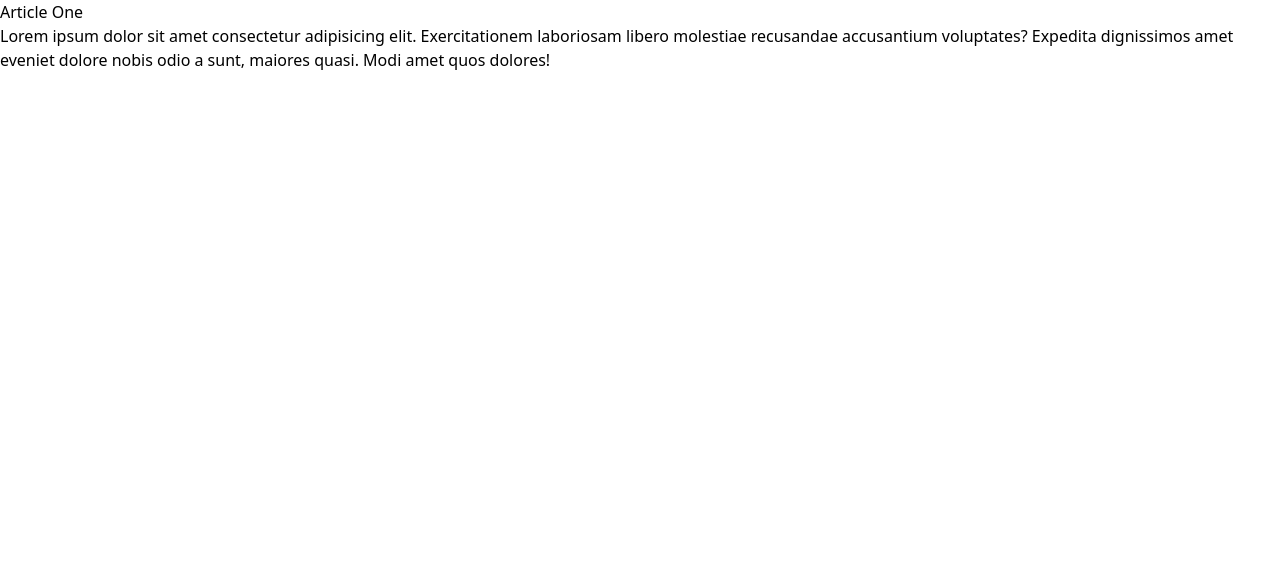
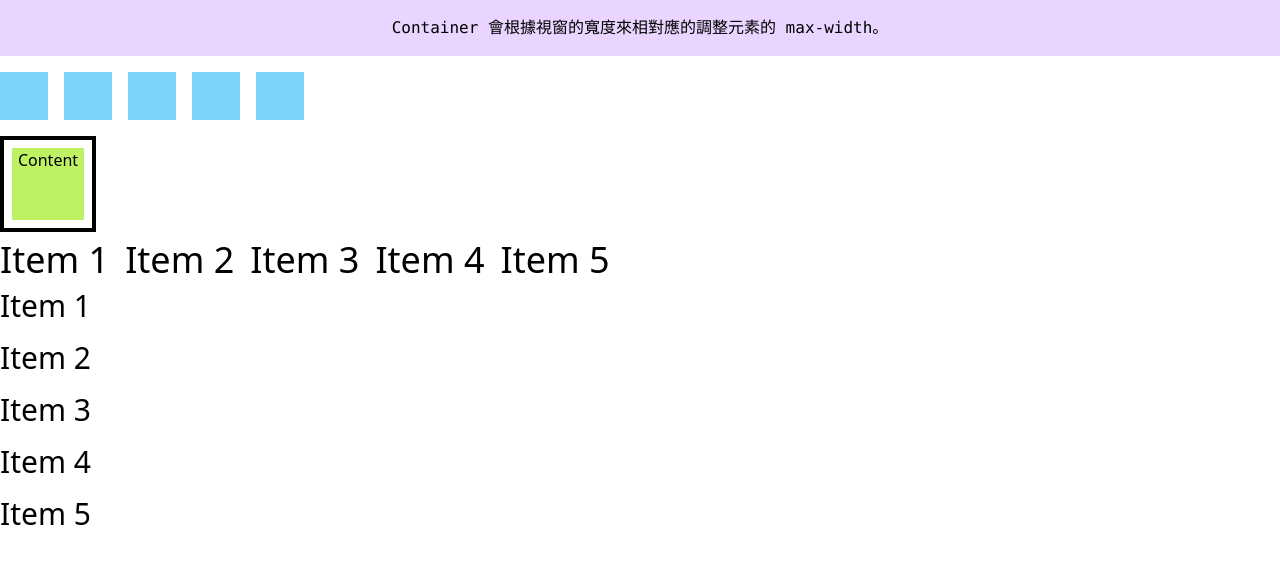
Before and after one commit to daxia-mao/tailwind-sanbox, a plain HTML site: page tailwind-sandbox-starter/03-container-spacing/index.html in a window 1280 px wide. Drawn offline with nearby package versions, Linux system fonts and the light colour scheme.

Commit message:
2-9. Container & Spaceing

```diff
--- a/tailwind-sandbox-starter/03-container-spacing/index.html
+++ b/tailwind-sandbox-starter/03-container-spacing/index.html
@@ -10,23 +10,44 @@
   <body>
     <!-- Container -->
     <div>
-      <article>
-        <h3>Article One</h3>
-        <p>
-          Lorem ipsum dolor sit amet consectetur adipisicing elit.
-          Exercitationem laboriosam libero molestiae recusandae accusantium
-          voluptates? Expedita dignissimos amet eveniet dolore nobis odio a
-          sunt, maiores quasi. Modi amet quos dolores!
+      <article class="container p-4 bg-purple-200 mx-auto">
+        <p class="text-center font-mono">
+          Container 會根據視窗的寬度來相對應的調整元素的 max-width。
         </p>
       </article>
 
       <!-- Margin -->
 
+      <div class="flex mt-4">
+        <div class="mr-4 h-12 w-12 bg-sky-300"></div>
+        <div class="mr-4 h-12 w-12 bg-sky-300"></div>
+        <div class="mr-4 h-12 w-12 bg-sky-300"></div>
+        <div class="mr-4 h-12 w-12 bg-sky-300"></div>
+        <div class="mr-4 h-12 w-12 bg-sky-300"></div>
+      </div>
+
       <!-- Padding -->
 
+      <div class="border-4 border-black h-24 w-24 mt-4 p-2">
+        <div class="bg-lime-300 h-full w-full text-center ">Content</div>
+      </div>
+
       <!-- Space Between X -->
-
+      <div class="flex space-x-4 mt-2">
+        <div class="text-4xl">Item 1</div>
+        <div class="text-4xl">Item 2</div>
+        <div class="text-4xl">Item 3</div>
+        <div class="text-4xl">Item 4</div>
+        <div class="text-4xl">Item 5</div>
+      </div>
       <!-- Space Between Y -->
+      <div class="space-y-4 mt-2">
+        <div class="text-3xl">Item 1</div>
+        <div class="text-3xl">Item 2</div>
+        <div class="text-3xl">Item 3</div>
+        <div class="text-3xl">Item 4</div>
+        <div class="text-3xl">Item 5</div>
+      </div>
     </div>
   </body>
 </html>
```
